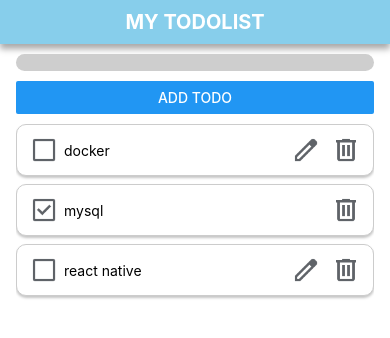
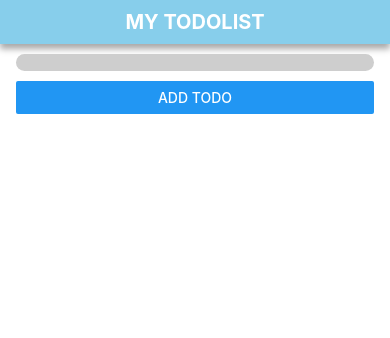
Before and after one commit to smartrector/2024rn, a React Native app: screen / in a window 390 px wide. Shown: the top 338 px of the page. Built offline with nearby package versions, Linux system fonts and the light colour scheme.

Commit message:
todo update

```diff
--- a/App.tsx
+++ b/App.tsx
@@ -8,21 +8,21 @@ import Task from './page/components/Task';
 
 const App = () => {
   const temData = [
-    {
-      id: '1',
-      text: 'react native',
-      completed: false,
-    },
-    {
-      id: '2',
-      text: 'mysql',
-      completed: true,
-    },
-    {
-      id: '3',
-      text: 'docker',
-      completed: false,
-    },
+    // {
+    //   id: '1',
+    //   text: 'react native',
+    //   completed: false,
+    // },
+    // {
+    //   id: '2',
+    //   text: 'mysql',
+    //   completed: true,
+    // },
+    // {
+    //   id: '3',
+    //   text: 'docker',
+    //   completed: false,
+    // },
   ];
   const [todos, setTodos] = useState(temData);
   const [todoText,setTodoText] = useState('')
@@ -57,6 +57,12 @@ const App = () => {
     )
   }
 
+  const updateTask = (itemId,newText)=>{
+   setTodos(
+    todos.map((item)=>item.id === itemId ? {...item, text:newText}: item)
+   )
+  }
+
 
   return (
     <View>
@@ -70,8 +76,17 @@ const App = () => {
         <Input onChangeText={onChangeText} todoText={todoText}/>
         <Button title="add todo" onPress={addTodo} />
         <ScrollView>
-          <Task data={todos} deleteTask={deleteTask}
-          checkCompleted={checkCompleted}  />
+          {
+            [...todos].reverse().map((item,idx)=>{
+              return (
+                <Task deleteTask={deleteTask}
+                checkCompleted={checkCompleted}
+                updateTask={updateTask} key={idx} item={item} />
+              )
+            })
+          }
+
+
         </ScrollView>
       </View>
     </View>
--- a/page/components/Task.js
+++ b/page/components/Task.js
@@ -1,22 +1,33 @@
-import {StyleSheet, Text, View} from 'react-native';
-import React from 'react';
+import {StyleSheet, Text, TextInput, View} from 'react-native';
+import React, { useState } from 'react';
 import IconButton from './IconButton';
 import Icons from '../Icons';
 
-const Task = ({data,deleteTask,checkCompleted}) => {
-  return (
-    <>
-      {[...data].reverse().map((item, idx) => {
-        return (
-          <View style={styles.container} key={idx}>
+const Task = ({item,deleteTask,checkCompleted,updateTask}) => {
+  const [isEditing,setIsEditing] = useState(false)
+  const [text,setText] = useState(item.text)
+
+  const _onSubmit = () =>{
+    setIsEditing(false)
+    updateTask(item.id,text)
+  }
+
+  return isEditing ? (<>
+    <TextInput
+    style={styles.input}
+    onChangeText={setText}
+    value={text}
+    onSubmitEditing={_onSubmit}
+    onBlur={_onSubmit}
+    autoFocus={true}
+    />
+  </>) : (
+        <View style={styles.container}>
             <IconButton icon={item.completed ? Icons.checked : Icons.check} onPress={() => checkCompleted(item.id)} />
             <Text style={{flex: 1}}>{item.text}</Text>
-            {item.completed || <IconButton icon={Icons.edit} onPress={() => alert('edit')} />}
+            {item.completed || <IconButton icon={Icons.edit} onPress={() => setIsEditing(true)} />}
             <IconButton icon={Icons.delete} onPress={() => deleteTask(item.id)} />
           </View>
-        );
-      })}
-    </>
   );
 };
 
@@ -42,4 +53,10 @@ const styles = StyleSheet.create({
     shadowRadius: 2.62,
     elevation: 4,
   },
+  input:{
+    width:'100%',
+    backgroundColor:'skyblue',
+    borderRadius:10,
+    paddingHorizontal:16
+  }
 });
```
